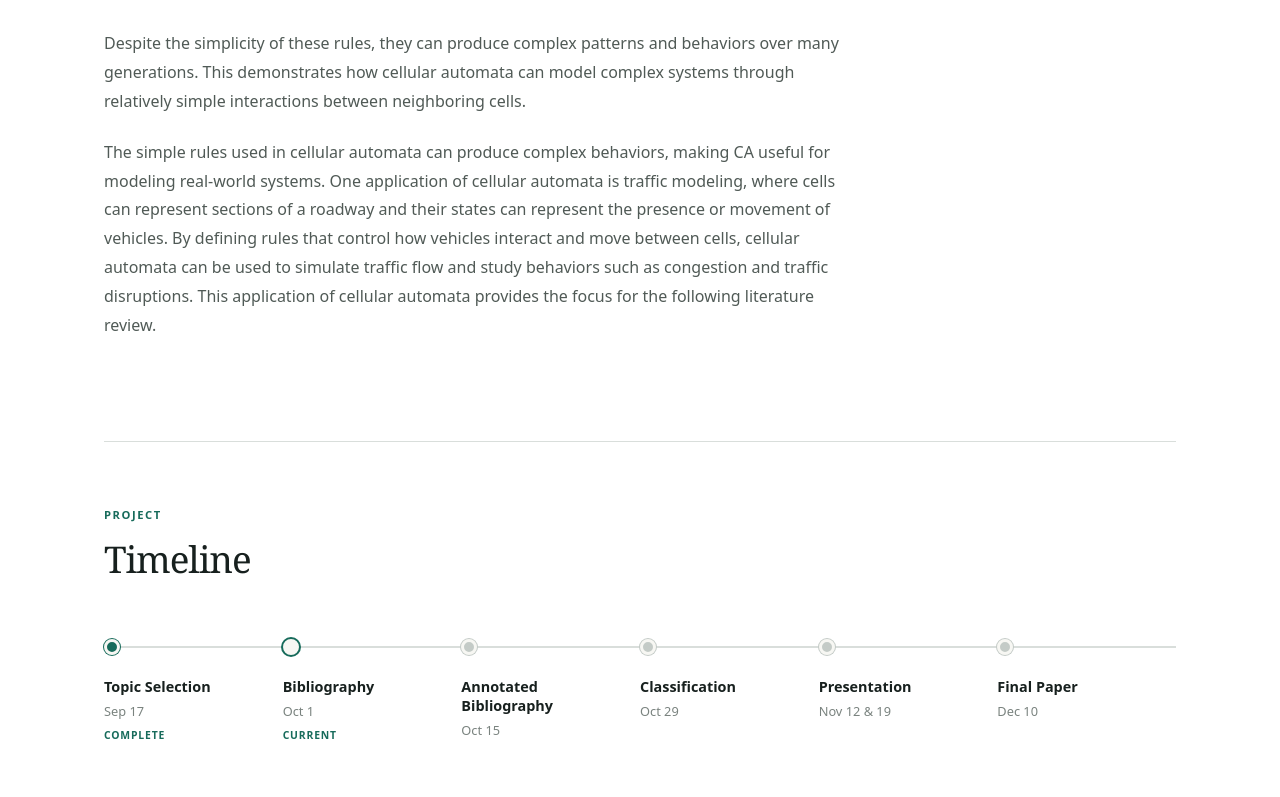
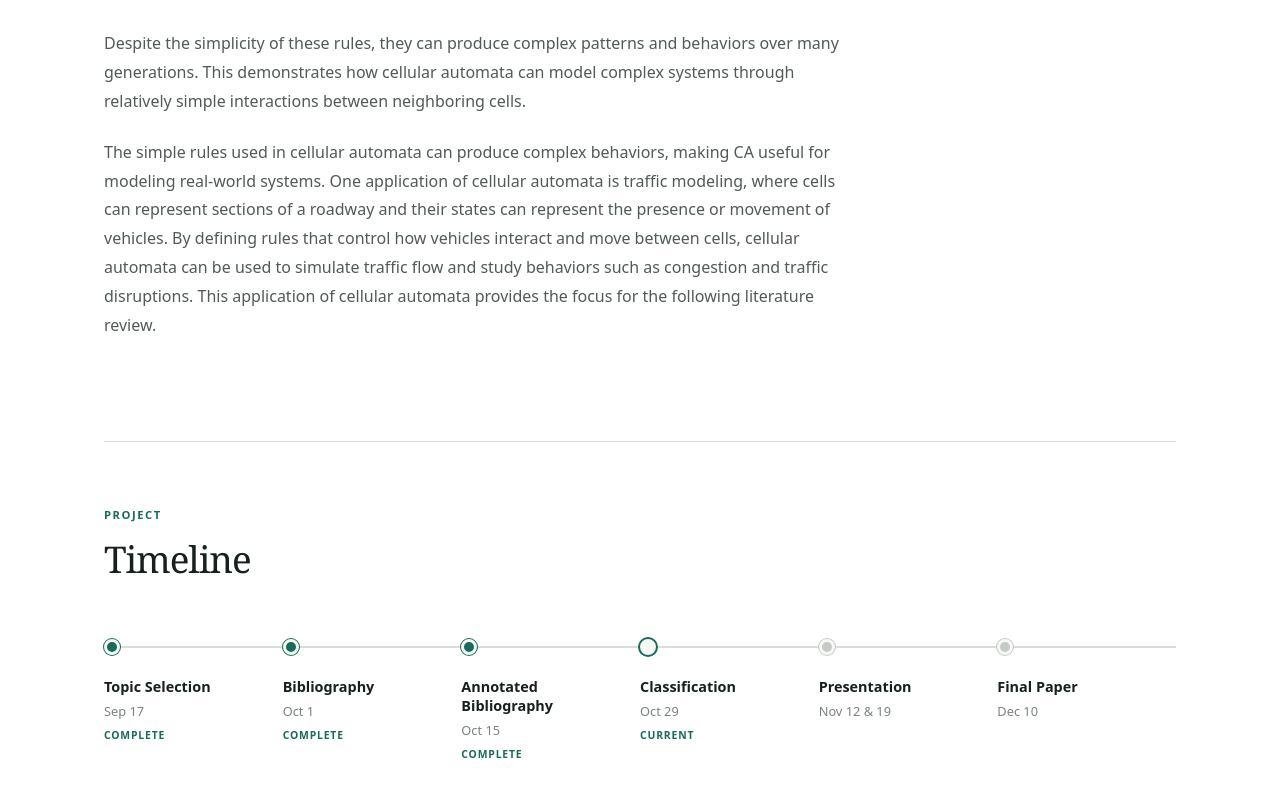
Before and after one commit to JohnasonY/CSC754-Survey-Paper-Webpage, a React (Vite) app: page / in a window 1280 px wide. Shown: the part 976-1773 px from the top of the page. Built offline with nearby package versions, Linux system fonts and the light colour scheme.

Commit message:
Update timeline

```diff
--- a/src/page/overview.jsx
+++ b/src/page/overview.jsx
@@ -9,19 +9,19 @@ const milestones = [
   {
     title: "Bibliography",
     date: "Oct 1",
-    status: "current",
+    status: "complete",
     href: "#/bibliography",
   },
   {
     title: "Annotated Bibliography",
     date: "Oct 15",
-    status: "upcoming",
+    status: "complete",
     href: "#/annotated-bibliography",
   },
   {
     title: "Classification",
     date: "Oct 29",
-    status: "upcoming",
+    status: "current",
     href: "#/classification",
   },
   {
```
